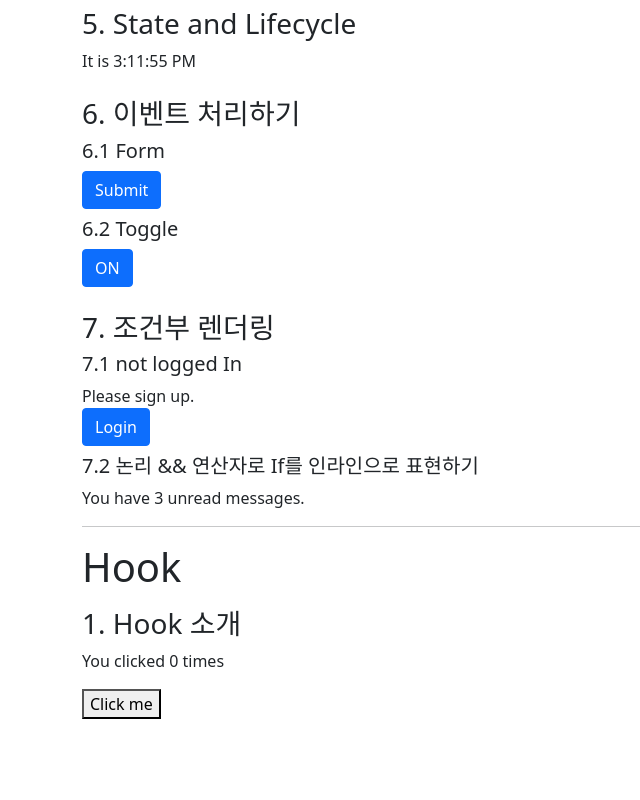
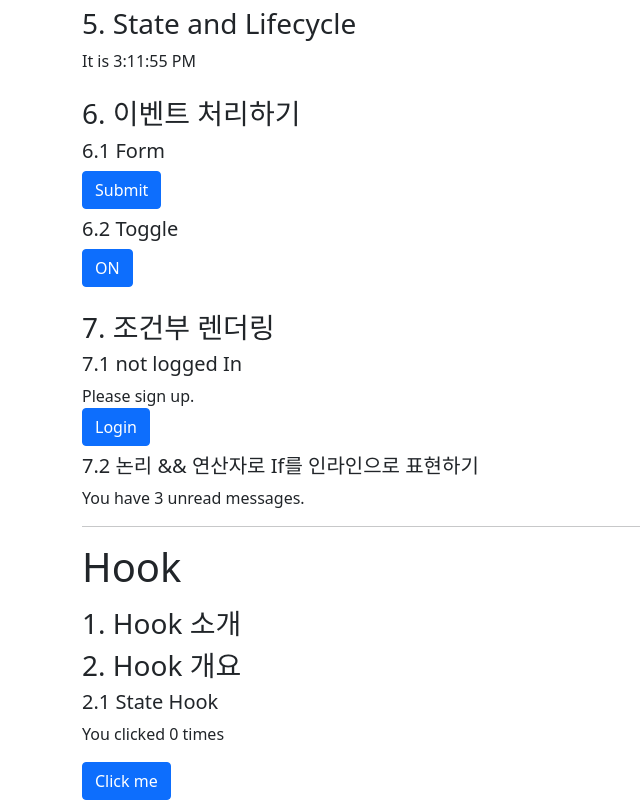
Before and after one commit to moregorenine/react-boilerplate, a React (Create React App) app: page / in a window 1280 px wide. Shown: the part 415-1215 px from the top of the page, without its empty margins (0-640 px from the left). Before the commit the page ends 1134 px from the top, so only its background shows below. Built offline with nearby package versions, Linux system fonts and the light colour scheme.

Commit message:
[feature] 2.hook 개요, 2.1 State Hook

```diff
--- a/src/App.js
+++ b/src/App.js
@@ -9,7 +9,7 @@ import Form from './reactjs.org/main-concepts/6.handling-events/Form'
 import Toggle from './reactjs.org/main-concepts/6.handling-events/Toggle'
 import LoginControl from './reactjs.org/main-concepts/7.conditional-rendering/LoginControl'
 import Mailbox from './reactjs.org/main-concepts/7.conditional-rendering/Mailbox'
-import Example from "./reactjs.org/hook/1.introducing/Example";
+import Glance from "./reactjs.org/hook/2.glance/Glance";
 // import Counter from './state/Counter'
 
 const App = () => {
@@ -17,9 +17,9 @@ const App = () => {
     return (
         <div className={"container mt-5"}>
             <h1>주요 개념</h1>
-            <HelloWorld></HelloWorld>
-            <Jsx></Jsx>
-            <RenderingElements></RenderingElements>
+            <HelloWorld/>
+            <Jsx/>
+            <RenderingElements/>
             <Welcome name={'moregorenine'}/>
             <Clock/>
             <Form/>
@@ -28,7 +28,7 @@ const App = () => {
             <Mailbox unreadMessages={messages}/>
             <hr/>
             <h1>Hook</h1>
-            <Example/>
+            <Glance/>
         </div>
     );
 }
--- /dev/null
+++ b/src/reactjs.org/hook/2.glance/Glance.js
@@ -0,0 +1,14 @@
+import StateHook from "./StateHook";
+
+const Glance = () => {
+    return (
+        <section className={"mt-3"}>
+            <h3>1. Hook 소개</h3>
+            <h3>2. Hook 개요</h3>
+            <h5>2.1 State Hook</h5>
+            <StateHook/>
+        </section>
+    )
+}
+
+export default Glance;
--- a/src/reactjs.org/hook/1.introducing/Example.js
+++ b/src/reactjs.org/hook/2.glance/StateHook.js
@@ -1,19 +1,17 @@
 import {useState} from "react";
 
-const Example = () => {
+function StateHook() {
     const [count, setCount] = useState(0);
-
     return (
-        <section className={"mt-3"}>
-            <h3>1. Hook 소개</h3>
+        <>
             <div>
                 <p>You clicked {count} times</p>
-                <button onClick={() => setCount(count + 1)}>
+                <button onClick={() => setCount(count + 1)} className={"btn btn-primary"}>
                     Click me
                 </button>
             </div>
-        </section>
+        </>
     )
 }
 
-export default Example;
+export default StateHook;
```
